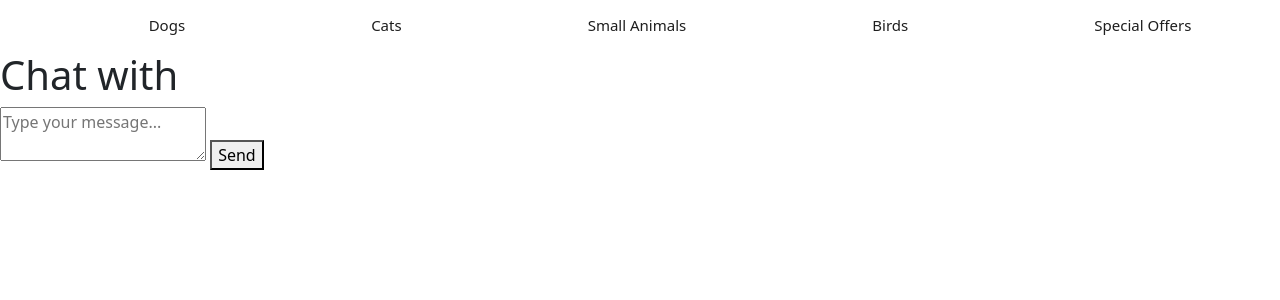
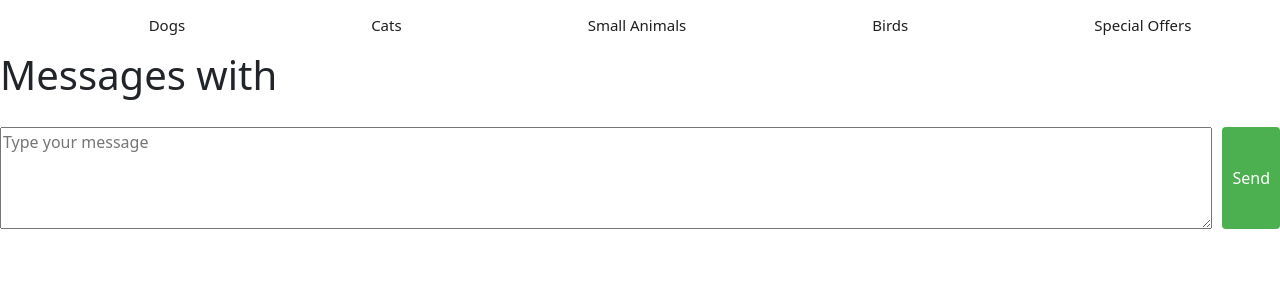
Before and after one commit to jeffyelson/e-commerce-pydevs, a Flask app: template website/templates/chat.html in a window 1280 px wide. Shown: the part 62-362 px from the top of the page. Run offline with Flask 3, Linux system fonts and the light colour scheme; the template is opened without the code that fills it, so the values that code supplies are empty; some libraries are stand-ins or nearby versions.

Commit message:
styling chat

```diff
--- a/website/templates/chat.html
+++ b/website/templates/chat.html
@@ -1,25 +1,86 @@
 {% extends "base.html" %}
 
-{% block title %}Chat with {{ seller.firstName }}{% endblock %}
+{% block title %}Messages{% endblock %}
 
 {% block content %}
-  <h1>Chat with {{ seller.firstName }}</h1>
+  <h1>Messages with {{ buyer.firstName }}</h1>
 
-  <!-- Display messages -->
-  {% if messages %}
-    <div class="messages">
-      {% for message in messages %}
-        <div class="message">
-          <p>{{ message.content }}</p>
-          <small>{{ message.timestamp }}</small>
+  <div class="chat-container">
+    {% for message in messages %}
+      {% if message.sender.id == current_user.id %}
+        <div class="my-message">
+          <p class="content">{{ message.content }}</p>
+          <small class="timestamp">{{ message.timestamp.strftime("%Y-%m-%d %H:%M:%S") }}</small>
         </div>
-      {% endfor %}
-    </div>
-  {% endif %}
+      {% else %}
+        <div class="other-message">
+          <p class="content">{{ message.content }}</p>
+          <small class="timestamp">{{ message.timestamp.strftime("%Y-%m-%d %H:%M:%S") }}</small>
+        </div>
+      {% endif %}
+    {% endfor %}
+  </div>
 
-  <!-- Message input form -->
-  <form method="post" action="{{ url_for('views.chat', seller_id=seller.id) }}">
-    <textarea name="content" placeholder="Type your message..."></textarea>
+  <form action="{{ url_for('views.send_message', buyer_id=buyer.id) }}" method="POST" class="message-form">
+    <textarea name="message" rows="4" cols="50" placeholder="Type your message"></textarea>
     <button type="submit">Send</button>
   </form>
+
+
+
+<style>
+  .chat-container {
+  display: flex;
+  flex-direction: column;
+  gap: 10px;
+  margin-bottom: 20px;
+}
+
+.my-message {
+  background-color: #dcf8c6;
+  padding: 10px;
+  border-radius: 8px;
+  align-self: flex-end;
+}
+
+.other-message {
+  background-color: #f2f2f2;
+  padding: 10px;
+  border-radius: 8px;
+  align-self: flex-start;
+}
+
+.content {
+  margin: 5px 0;
+}
+
+.timestamp {
+  color: gray;
+}
+
+.message-form {
+  display: flex;
+  gap: 10px;
+}
+
+textarea {
+  width: 100%;
+  resize: vertical;
+}
+
+button {
+  padding: 5px 10px;
+  background-color: #4CAF50;
+  color: white;
+  border: none;
+  border-radius: 4px;
+  cursor: pointer;
+}
+
+button:hover {
+  background-color: #45a049;
+}
+
+
+</style>
 {% endblock %}
```
